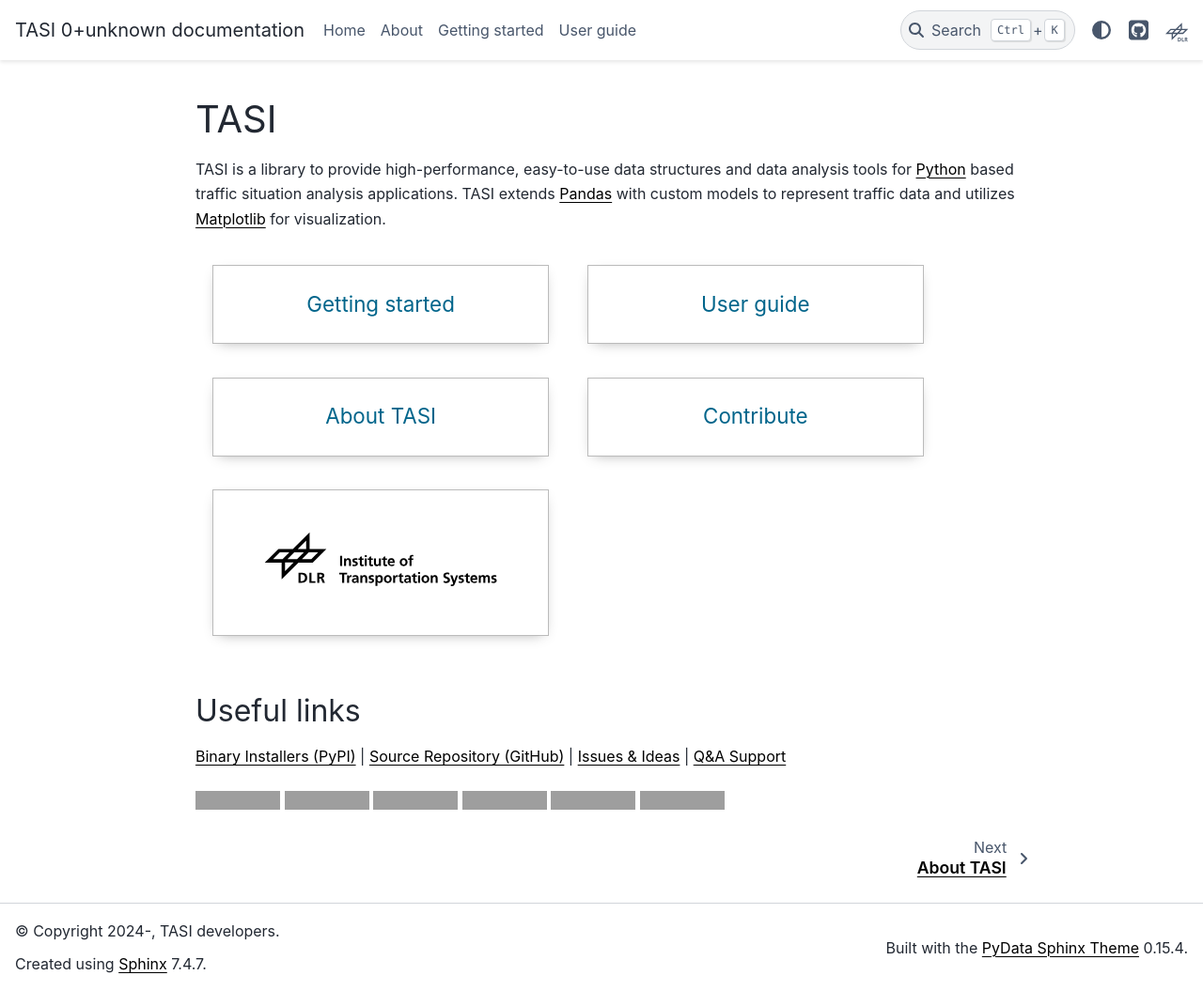
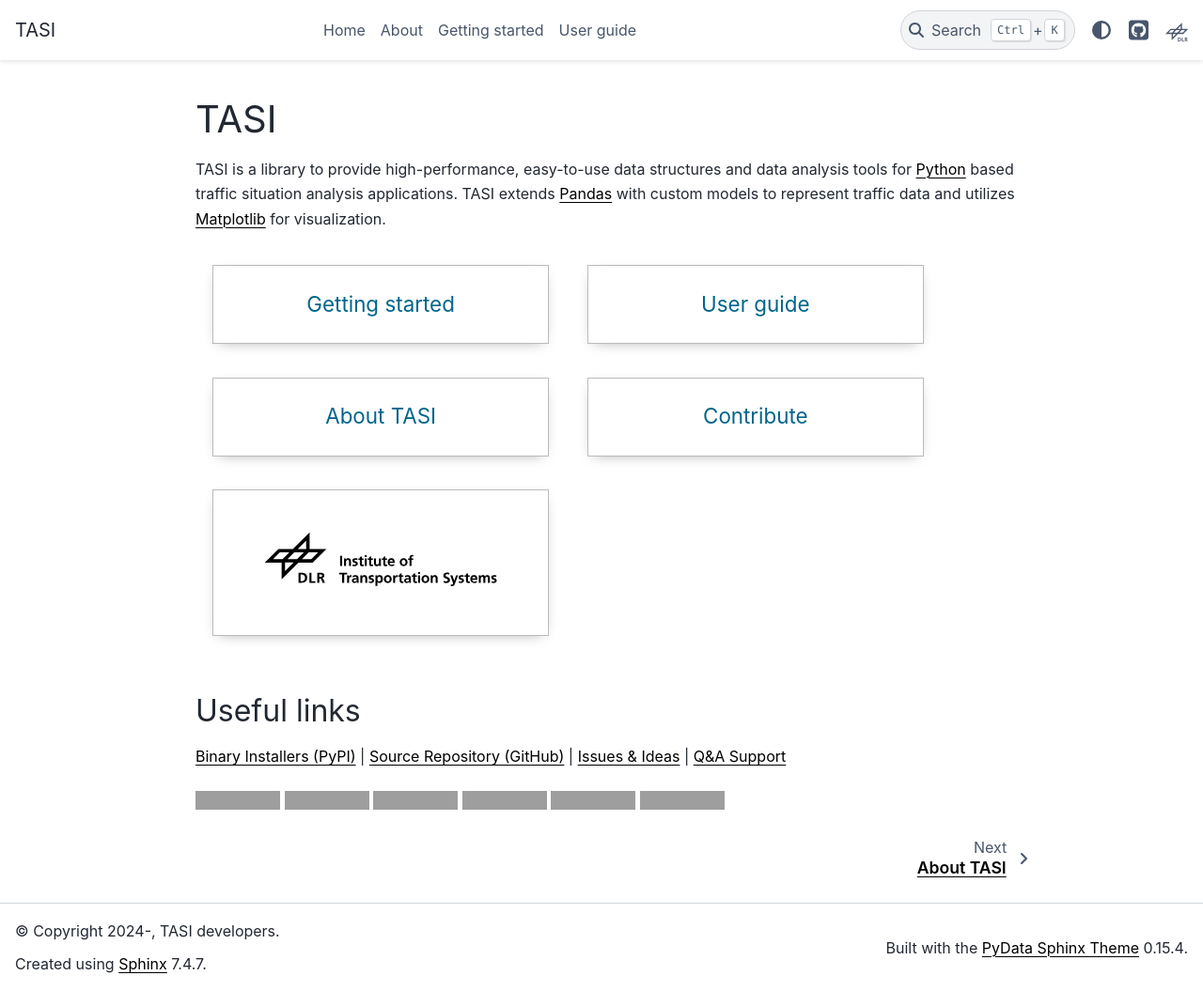
Before and after one commit to DLR-TS/TASI, a Sphinx documentation site: the page built from doc/source/index.rst, in a window 1280 px wide and 1055 px high. Shown: the whole window at 94% size. Built offline with Sphinx 7.4.7 and the PyData theme 0.15.4, drawn with Linux system fonts in a browser that asks for light colours; pages that are not in the unit, such as notebooks, are missing from menus; grey boxes are pictures that could not be loaded.

Commit message:
use TASI as the HTML title

```diff
--- a/doc/source/conf.py
+++ b/doc/source/conf.py
@@ -112,6 +112,7 @@
     ]
 }
 
+html_title = "TASI"
 
 # Add any paths that contain custom static files (such as style sheets) here,
 # relative to this directory. They are copied after the builtin static files,
```
